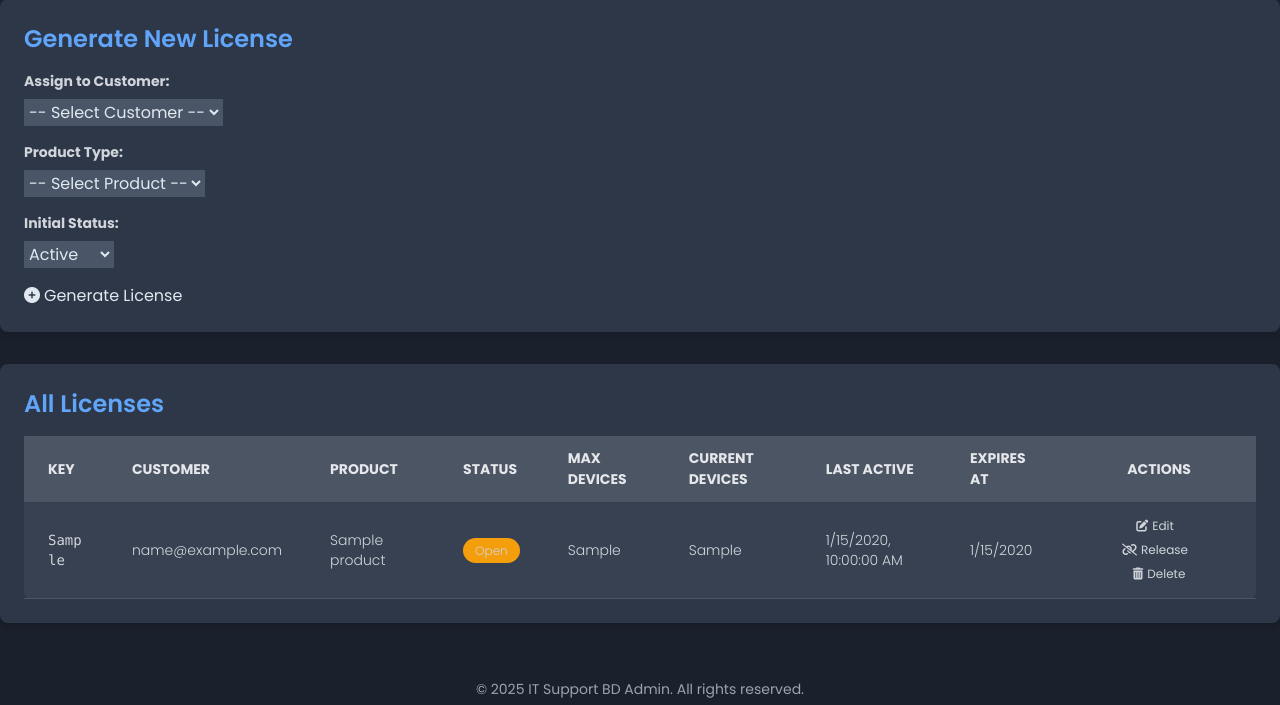
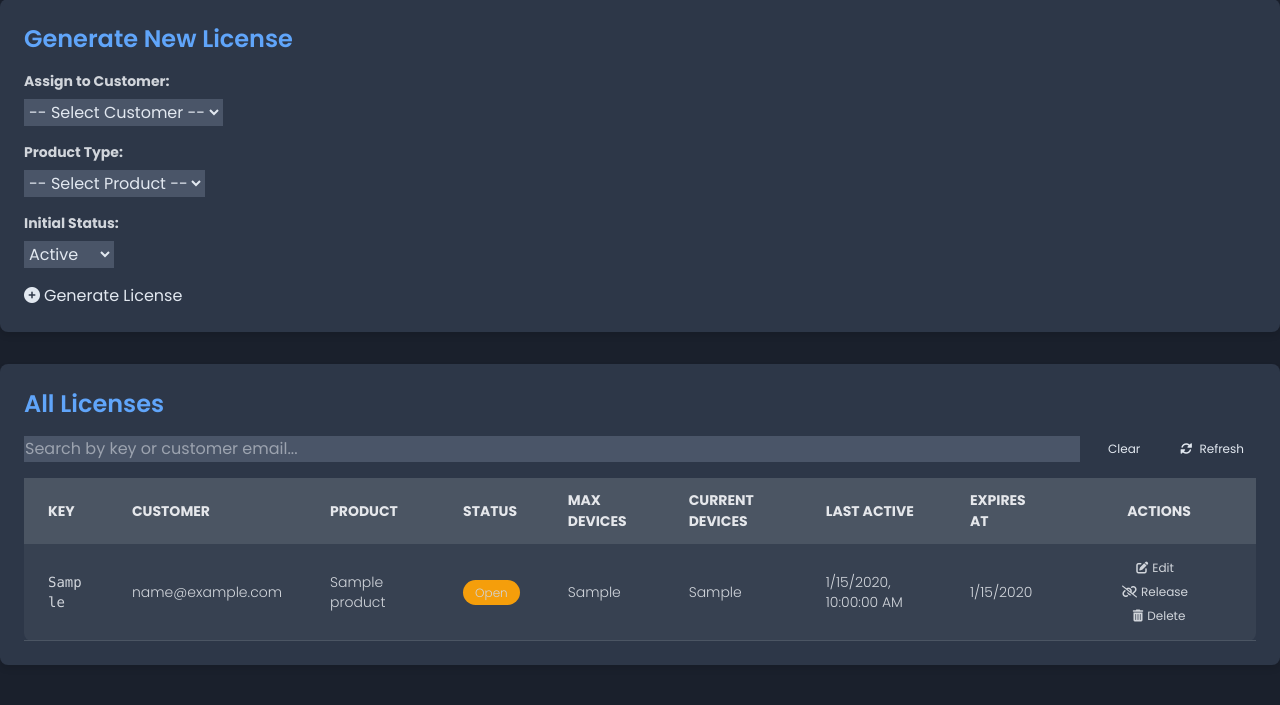
Before and after one commit to pranto48/ampnm-ping-okay-11.10.25, a PHP site: page /admin/license-manager.php in a window 1280 px wide. Shown: the part 169-874 px from the top of the page. Run offline with PHP 8.4, Linux system fonts and the light colour scheme; the visitor is signed in with stand-in values (Sample User, id 1); tables that the repository leaves empty or names only in its code hold one stand-in row (values such as "Sample post"); some libraries are stand-ins or nearby versions.

Commit message:
[dyad] Added search functionality to the license manager page and applied consistent styling to product selection elements. - wrote 3 file(s)

```diff
--- a/portal.itsupport.com.bd/admin/admin_api.php
+++ b/portal.itsupport.com.bd/admin/admin_api.php
@@ -115,13 +115,25 @@ switch ($action) {
     case 'get_all_licenses': // NEW ACTION
         try {
             $pdo = getLicenseDbConnection(); // Ensure PDO is initialized for the license DB
-            $stmt_licenses = $pdo->query("
+            $search_term = $_GET['search'] ?? '';
+
+            $sql = "
                 SELECT l.*, c.email as customer_email, p.name as product_name
                 FROM `licenses` l
                 LEFT JOIN `customers` c ON l.customer_id = c.id
                 LEFT JOIN `products` p ON l.product_id = p.id
-                ORDER BY l.created_at DESC
-            ");
+            ";
+            $params = [];
+
+            if (!empty($search_term)) {
+                $sql .= " WHERE l.license_key LIKE ? OR c.email LIKE ?";
+                $params[] = "%{$search_term}%";
+                $params[] = "%{$search_term}%";
+            }
+            $sql .= " ORDER BY l.created_at DESC";
+
+            $stmt_licenses = $pdo->prepare($sql);
+            $stmt_licenses->execute($params);
             $licenses = $stmt_licenses->fetchAll(PDO::FETCH_ASSOC);
             echo json_encode(['success' => true, 'licenses' => $licenses]);
         } catch (PDOException $e) {
--- a/portal.itsupport.com.bd/admin/license-manager.php
+++ b/portal.itsupport.com.bd/admin/license-manager.php
@@ -10,7 +10,7 @@ $pdo = getLicenseDbConnection();
 $message = '';
 
 // Handle generate license action
-if ($_SERVER['REQUEST_METHOD'] === 'POST' && isset($_POST['generate_license'])) {
+if ($_SERVER['REQUEST_METHOD'] === 'POST' && (isset($_POST['generate_license']))) {
     $customer_id = (int)$_POST['customer_id'];
     $product_id = (int)$_POST['product_id'];
     $status = $_POST['status'] ?? 'active';
@@ -133,6 +133,11 @@ admin_header("Manage Licenses");
 
 <div class="admin-card p-6">
     <h2 class="text-2xl font-semibold text-blue-400 mb-4">All Licenses</h2>
+    <div class="flex items-center gap-4 mb-4">
+        <input type="text" id="licenseSearchInput" placeholder="Search by key or customer email..." class="form-admin-input flex-grow">
+        <button id="clearSearchBtn" class="btn-admin-secondary text-xs px-3 py-1">Clear</button>
+        <button id="refreshLicensesBtn" class="btn-admin-primary text-xs px-3 py-1"><i class="fas fa-sync-alt mr-1"></i> Refresh</button>
+    </div>
     <div id="licensesTableContainer">
         <div class="overflow-x-auto">
             <table class="min-w-full bg-gray-700 rounded-lg">
@@ -229,18 +234,25 @@ admin_header("Manage Licenses");
         document.getElementById('editLicenseModal').classList.add('hidden');
     }
 
+    const licenseSearchInput = document.getElementById('licenseSearchInput');
+    const clearSearchBtn = document.getElementById('clearSearchBtn');
+    const refreshLicensesBtn = document.getElementById('refreshLicensesBtn');
+    let searchTimeout;
+
     // Function to fetch and render licenses
-    async function fetchAndRenderLicenses() {
+    async function fetchAndRenderLicenses(searchTerm = '') {
         try {
-            const response = await fetch('admin_api.php?action=get_all_licenses');
+            const licensesTableBody = document.getElementById('licensesTableBody');
+            licensesTableBody.innerHTML = '<tr><td colspan="9" class="text-center py-4"><div class="loader mx-auto"></div></td></tr>'; // Show loader
+
+            const response = await fetch(`admin_api.php?action=get_all_licenses&search=${encodeURIComponent(searchTerm)}`);
             const data = await response.json();
 
             if (data.success && data.licenses) {
-                const licensesTableBody = document.getElementById('licensesTableBody');
                 licensesTableBody.innerHTML = ''; // Clear existing rows
 
                 if (data.licenses.length === 0) {
-                    licensesTableBody.innerHTML = '<tr><td colspan="9" class="text-center py-4">No licenses generated yet.</td></tr>';
+                    licensesTableBody.innerHTML = '<tr><td colspan="9" class="text-center py-4">No licenses found.</td></tr>';
                 } else {
                     data.licenses.forEach(license => {
                         const row = `
@@ -249,7 +261,7 @@ admin_header("Manage Licenses");
                                 <td class="py-3 px-6 text-left">${license.customer_email || 'N/A'}</td>
                                 <td class="py-3 px-6 text-left">${license.product_name || 'N/A'}</td>
                                 <td class="py-3 px-6 text-left">
-                                    <span class="py-1 px-3 rounded-full text-xs ${license.status == 'active' ? 'bg-green-500' : (license.status == 'expired' ? 'bg-red-500' : 'bg-yellow-500')}">
+                                    <span class="py-1 px-3 rounded-full text-xs ${license.status == 'active' || license.status == 'free' ? 'bg-green-500' : (license.status == 'expired' ? 'bg-red-500' : 'bg-yellow-500')}">
                                         ${license.status.charAt(0).toUpperCase() + license.status.slice(1)}
                                     </span>
                                 </td>
@@ -290,6 +302,22 @@ admin_header("Manage Licenses");
         }
     }
 
+    licenseSearchInput.addEventListener('input', () => {
+        clearTimeout(searchTimeout);
+        searchTimeout = setTimeout(() => {
+            fetchAndRenderLicenses(licenseSearchInput.value);
+        }, 500); // Debounce for 500ms
+    });
+
+    clearSearchBtn.addEventListener('click', () => {
+        licenseSearchInput.value = '';
+        fetchAndRenderLicenses('');
+    });
+
+    refreshLicensesBtn.addEventListener('click', () => {
+        fetchAndRenderLicenses(licenseSearchInput.value);
+    });
+
     document.addEventListener('DOMContentLoaded', function() {
         // Display server-side messages as Notyf toasts
         const messageDiv = document.querySelector('.alert-admin-success, .alert-admin-error');
@@ -306,8 +334,8 @@ admin_header("Manage Licenses");
         // Initial load of licenses
         fetchAndRenderLicenses();
 
-        // Set up polling for real-time updates (every 10 seconds)
-        setInterval(fetchAndRenderLicenses, 10000);
+        // Set up polling for real-time updates (every 10 seconds) - now also triggers search
+        setInterval(() => fetchAndRenderLicenses(licenseSearchInput.value), 10000);
     });
 </script>
 
--- a/portal.itsupport.com.bd/products.php
+++ b/portal.itsupport.com.bd/products.php
@@ -32,7 +32,7 @@ portal_header("Our Products - IT Support BD Portal");
                     <form action="cart.php" method="POST" class="space-y-4">
                         <div>
                             <label for="ampnm_product_select" class="block text-gray-200 text-sm font-bold mb-2">Choose License:</label>
-                            <select id="ampnm_product_select" name="product_id" class="form-input" required>
+                            <select id="ampnm_product_select" name="product_id" class="form-glass-input" required>
                                 <?php foreach ($category_products as $product): ?>
                                     <option value="<?= htmlspecialchars($product['id']) ?>">
                                         <?= htmlspecialchars($product['name']) ?> - $<?= htmlspecialchars(number_format($product['price'], 2)) ?>
@@ -40,7 +40,7 @@ portal_header("Our Products - IT Support BD Portal");
                                 <?php endforeach; ?>
                             </select>
                         </div>
-                        <button type="submit" name="add_to_cart" class="btn-primary w-full">
+                        <button type="submit" name="add_to_cart" class="btn-glass-primary w-full">
                             <i class="fas fa-cart-plus mr-2"></i>Add to Cart
                         </button>
                     </form>
@@ -61,7 +61,7 @@ portal_header("Our Products - IT Support BD Portal");
                                 <p class="text-3xl font-bold text-blue-300 mb-4">$<?= htmlspecialchars(number_format($product['price'], 2)) ?></p>
                                 <form action="cart.php" method="POST">
                                     <input type="hidden" name="product_id" value="<?= htmlspecialchars($product['id']) ?>">
-                                    <button type="submit" name="add_to_cart" class="btn-primary w-full">
+                                    <button type="submit" name="add_to_cart" class="btn-glass-primary w-full">
                                         <i class="fas fa-cart-plus mr-2"></i>Add to Cart
                                     </button>
                                 </form>
```
